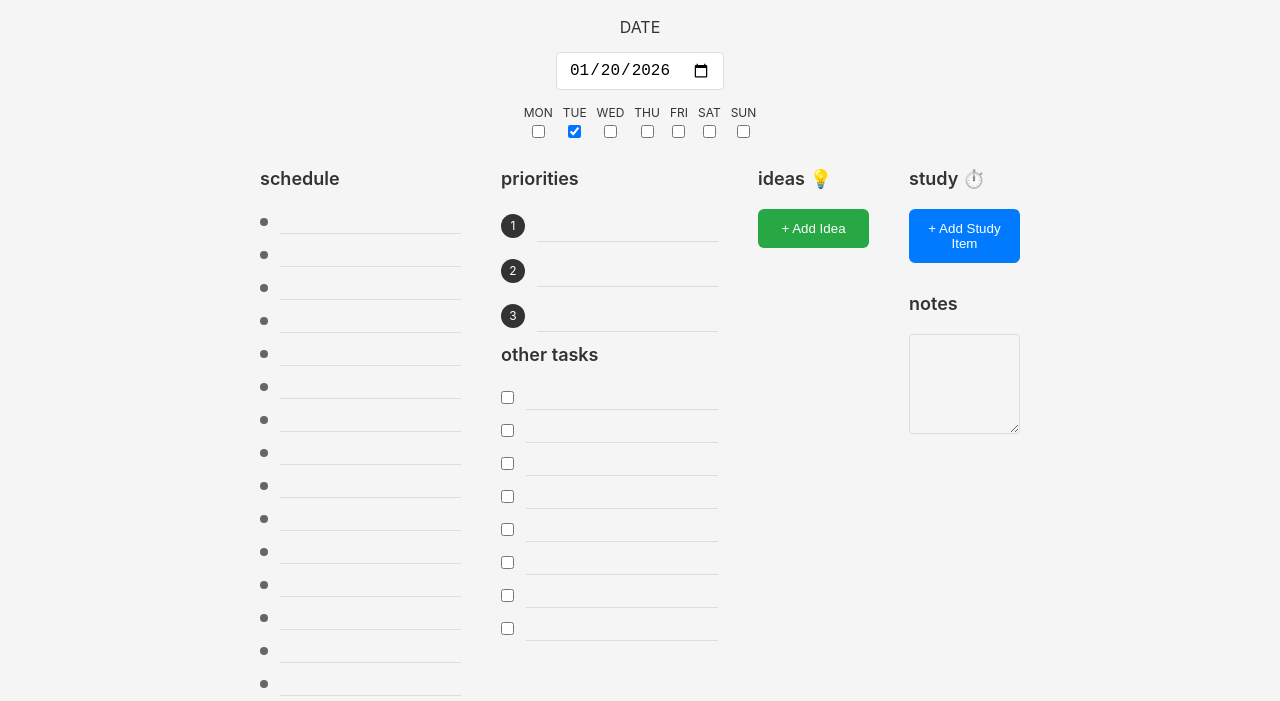
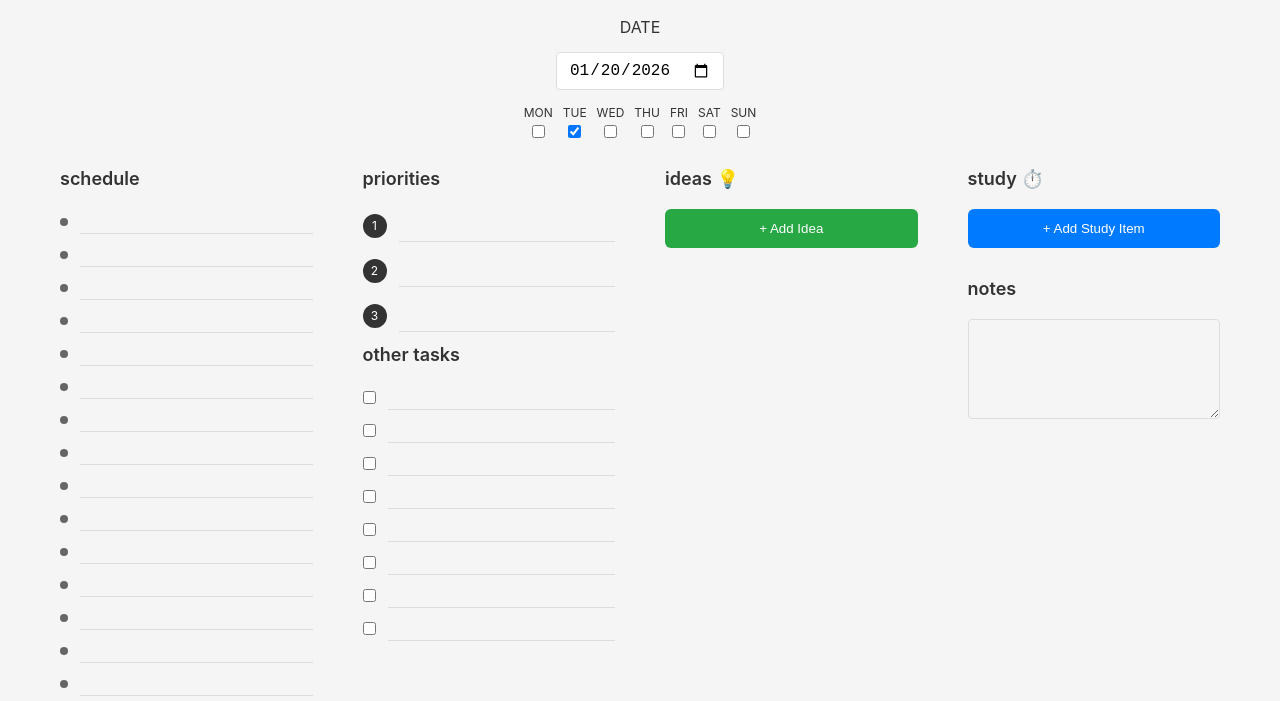
Before and after one commit to fasthd97/todays-plan, a plain HTML site: page index.html in a window 1280 px wide. Shown: the part 72-773 px from the top of the page. Drawn offline with Linux system fonts and the light colour scheme; no server answers.

```diff
--- a/css/style.css
+++ b/css/style.css
@@ -13,7 +13,7 @@
 }
 
 .container {
-    max-width: 800px;
+    max-width: 1200px;
     margin: 0 auto;
     padding: 20px;
 }
@@ -66,8 +66,9 @@
 .main-content {
     display: grid;
     grid-template-columns: 1fr 1fr 1fr 1fr;
-    gap: 40px;
+    gap: 50px;
     margin-bottom: 40px;
+    width: 100%;
 }
 
 .section-title {
```
